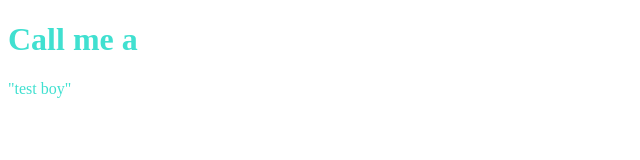
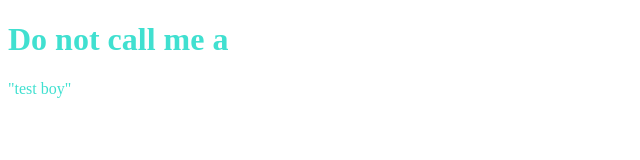
Before and after one commit to AndyAllTheWay/first, a plain HTML site: page index.html in a window 1280 px wide. Shown: the whole page, without its empty margins (0-640 px from the left). Drawn offline with Linux system fonts and the light colour scheme.

Commit message:
changed the decision

```diff
--- a/index.html
+++ b/index.html
@@ -8,6 +8,6 @@
     <link rel="stylesheet" href="styles.css">
 </head>
 <body>
-    <h1>Call me a</h1>"test boy"
+    <h1>Do not call me a</h1>"test boy"
 </body>
 </html>
```
